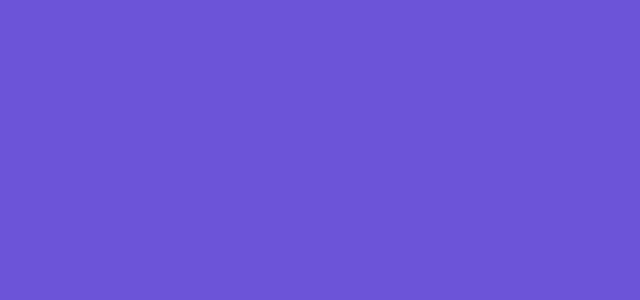
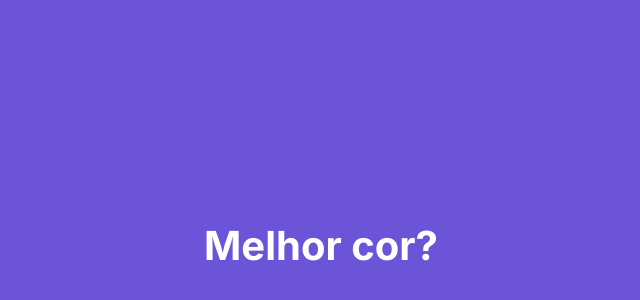
Before and after one commit to Filipe-Bacof/quiz, a Next.js app: page / in a window 1280 px wide. Shown: the part 154-454 px from the top of the page, without its empty margins (319-959 px from the left). Built offline with nearby package versions, Linux system fonts and the light colour scheme.

Commit message:
FEAT enunciation component

```diff
--- /dev/null
+++ b/src/components/Enunciation.tsx
@@ -0,0 +1,11 @@
+interface EnunciationProps {
+  text: string
+}
+
+export default function Enunciation(props: EnunciationProps) {
+  return (
+    <div className="flex">
+      <span className="text-[2.5rem] font-bold">{props.text}</span>
+    </div>
+  )
+}
--- a/src/components/Question.tsx
+++ b/src/components/Question.tsx
@@ -1,4 +1,5 @@
 import QuestionModel from '@/model/question'
+import Enunciation from './Enunciation'
 
 interface QuestionProps {
   value: QuestionModel
@@ -7,5 +8,9 @@ interface QuestionProps {
 export default function Question(props: QuestionProps) {
   const question = props.value
 
-  return <div className="flex">{question && question.attain}</div>
+  return (
+    <div className="flex h-[100vh] flex-col items-center justify-center">
+      <Enunciation text={question.enunciation} />
+    </div>
+  )
 }
```
